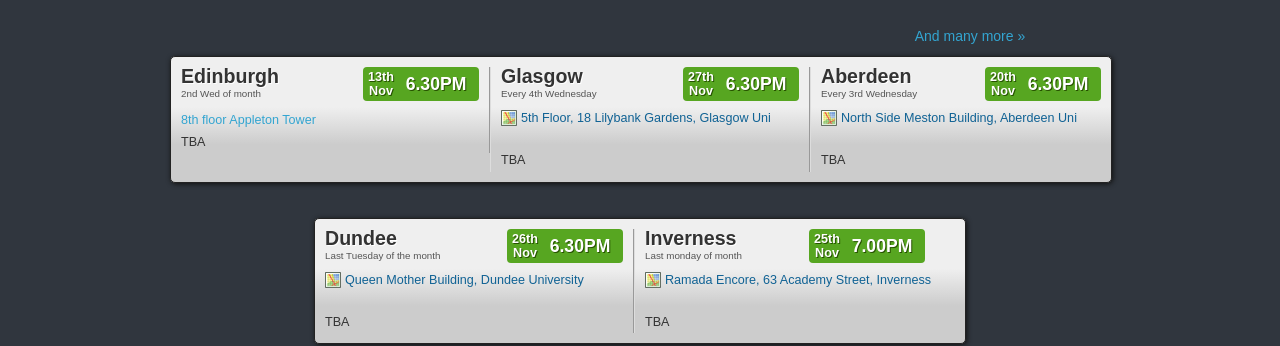
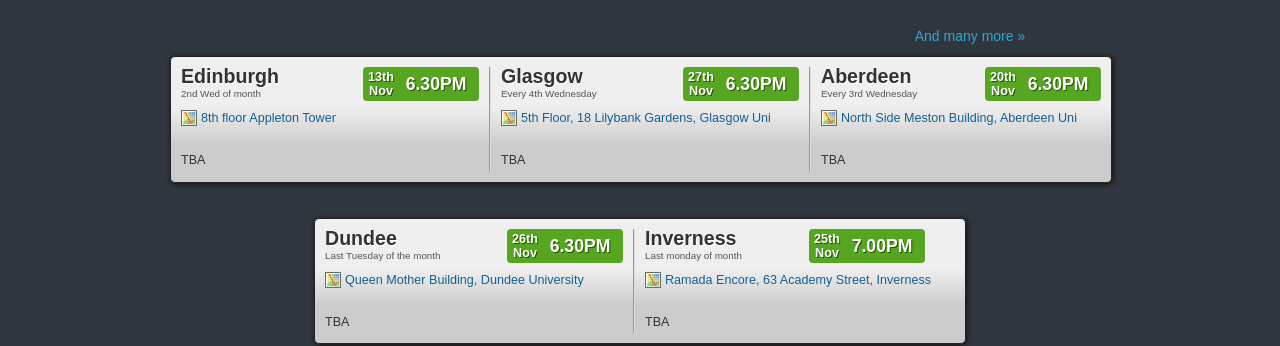
Before and after one commit to techmeetup/techmeetup.co.uk, a Jekyll site: the page built from index.html, in a window 1280 px wide. Shown: the part 356-702 px from the top of the page. Built offline with Jekyll 4.4.1, drawn with Linux system fonts in a browser that asks for light colours; Markdown is read by kramdown in place of the engine named in the settings.

Commit message:
forgot map class

```diff
--- a/index.html
+++ b/index.html
@@ -32,7 +32,7 @@
   <li class="first">
     <h4><a href="{{ site.baseurl }}/edinburgh.html">Edinburgh</a></h4>
     <span>2nd Wed of month</span>
-    <p><a href="http://maps.google.co.uk/maps?q=Appleton+Tower,+Crichton+Street,+Edinburgh&amp;hl=en&amp;ll=55.944514,-3.186893&amp;spn=0.010009,0.027874&amp;t=h&amp;z=16&amp;vpsrc=0">8th floor Appleton Tower</a></p>
+    <p><a href="http://maps.google.co.uk/maps?q=Appleton+Tower,+Crichton+Street,+Edinburgh&amp;hl=en&amp;ll=55.944514,-3.186893&amp;spn=0.010009,0.027874&amp;t=h&amp;z=16&amp;vpsrc=0" class="map">8th floor Appleton Tower</a></p>
     <p>
       TBA
     </p>
```
